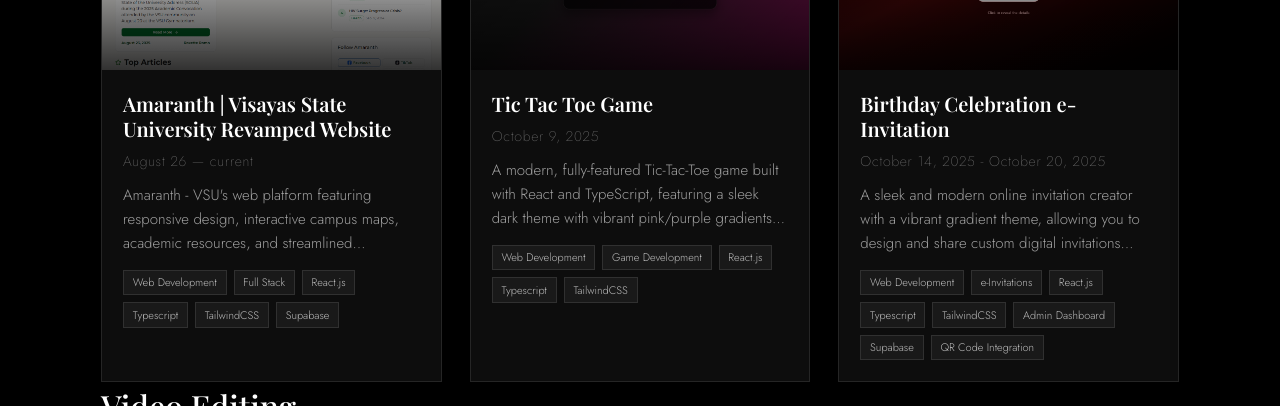
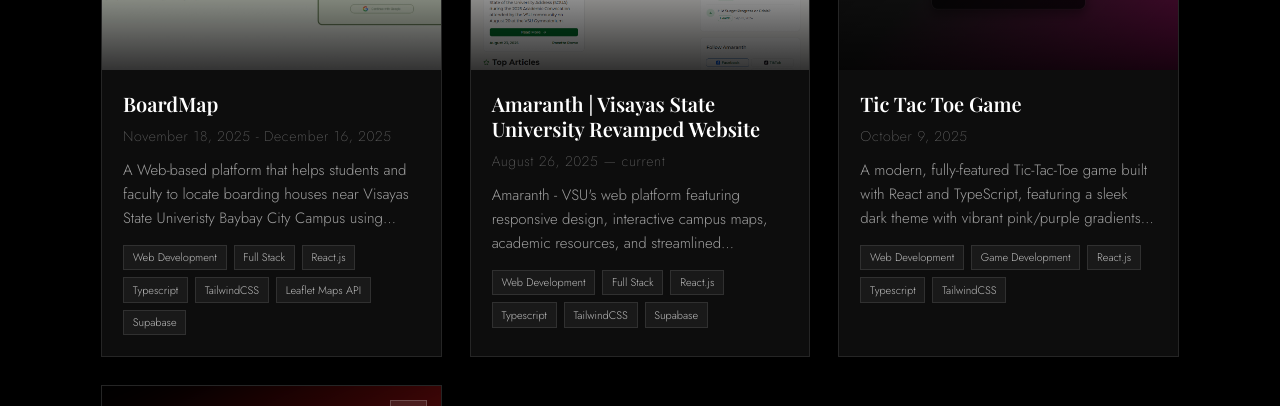
Before and after one commit to Ytian-DEV/MyPortfolio, a React (Vite) app: page / in a window 1280 px wide. Shown: the part 5209-5615 px from the top of the page. Built offline with nearby package versions, Linux system fonts and the light colour scheme; a web font is replaced by a local one.

Commit message:
add: loadedd a new projects named BoardMap and AgroVlog

```diff
--- a/src/App.tsx
+++ b/src/App.tsx
@@ -9,6 +9,7 @@
 import xmass3Lighting from "./assets/imgURL/xmass-tree-lighting.png";
 import birthdayInvitationImage from "./assets/imgURL/birthday-invitation.png";
 import agroVlogImage from "./assets/imgURL/agro-vlog.png";
+import boardmap from "./assets/imgURL/boardmap.jpeg";
 import { ExternalLink, Play, Image as ImageIcon, Code } from "lucide-react";
 import { ImageWithFallback } from "./components/figma/ImageWithFallback";
 
@@ -508,8 +509,26 @@
   const projects: Project[] = [
     // Web Development Projects
     {
+      title: "BoardMap",
+      period: "November 18, 2025 - December 16, 2025",
+      description:
+        "A Web-based platform that helps students and faculty to locate boarding houses near Visayas State Univeristy Baybay City Campus using interactive maps and filters for amenities, pricing, and ratings.",
+      type: "web",
+      link: "https://batch-2025-vsu-boardmap-web.vercel.app/",
+      imageUrl: boardmap,
+      tags: [
+        "Web Development",
+        "Full Stack",
+        "React.js",
+        "Typescript",
+        "TailwindCSS",
+        "Leaflet Maps API",
+        "Supabase",
+      ],
+    },
+    {
       title: "Amaranth | Visayas State University Revamped Website",
-      period: "August 26 — current",
+      period: "August 26, 2025 — current",
       description:
         "Amaranth - VSU's web platform featuring responsive design, interactive campus maps, academic resources, and streamlined information architecture for better user engagement.",
       type: "web",
```
Also changed, not shown: src/assets/imgURL/boardmap.jpeg (added).
